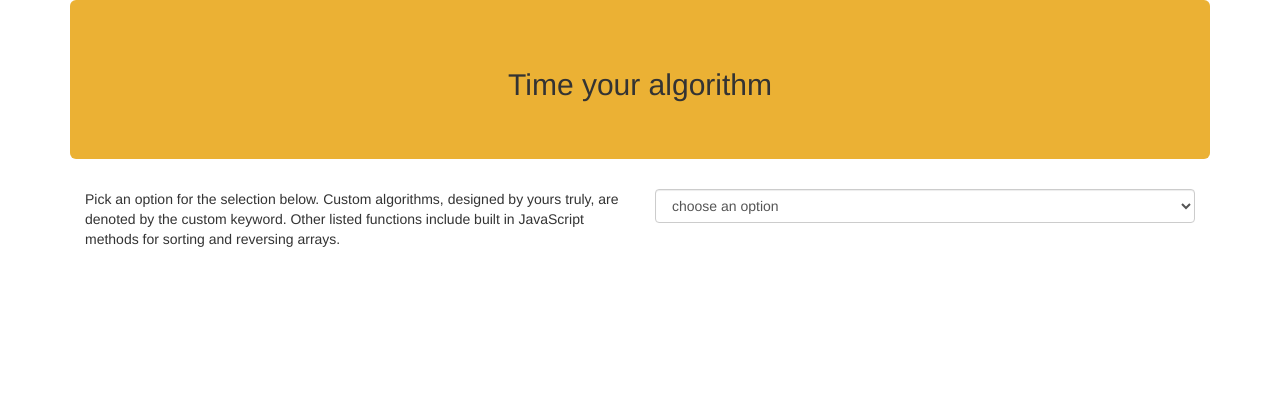
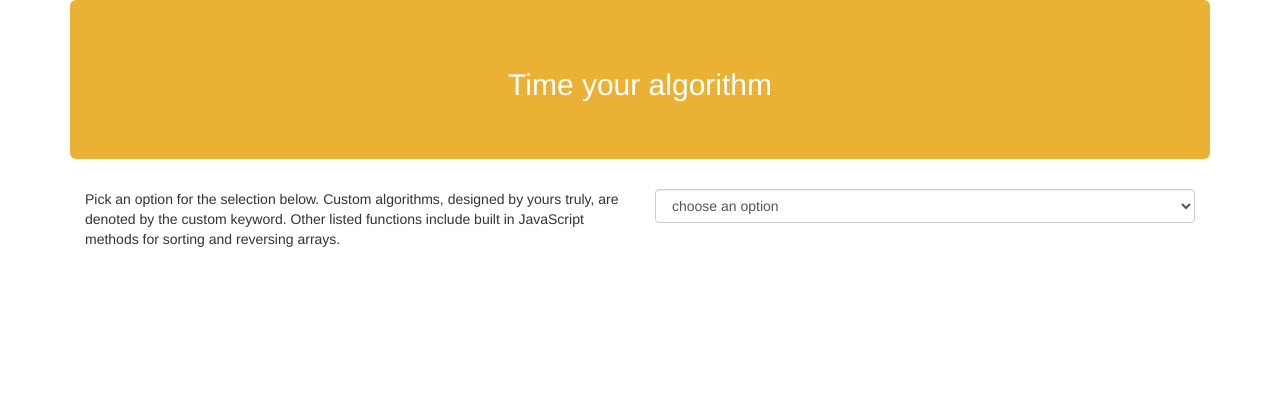
Before and after one commit to naeglinghaff/algorithm_timer, a website: page public/base.html in a window 1280 px wide. Drawn offline with nearby package versions, Linux system fonts and the light colour scheme.

Commit message:
Updated text styling

```diff
--- a/public/base.html
+++ b/public/base.html
@@ -10,7 +10,7 @@
   <body>
     <div class="container">
       <div style="background-color:#ebb134" class="jumbotron text-center">
-        <h2> Time your algorithm </h2>
+        <h2 style="color: #FFFFFF"> Time your algorithm </h2>
       </div>
       <div class"row">
         <div class="col-md-6">
```
